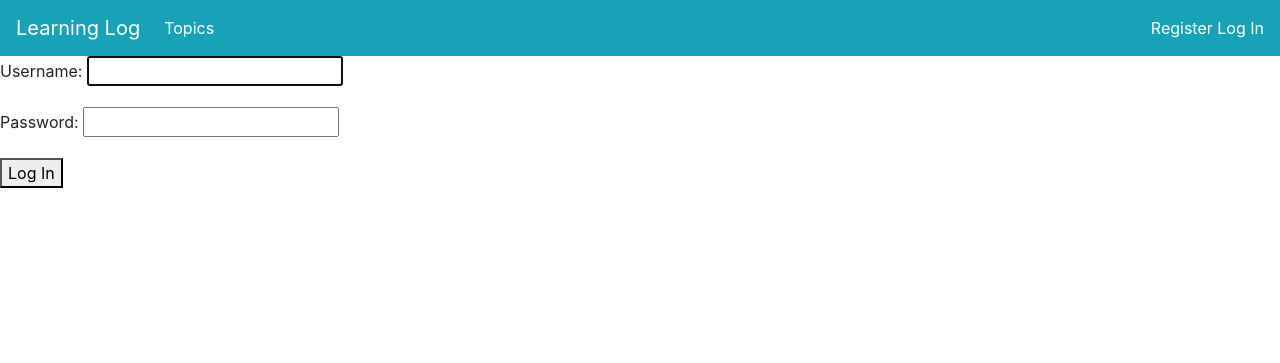
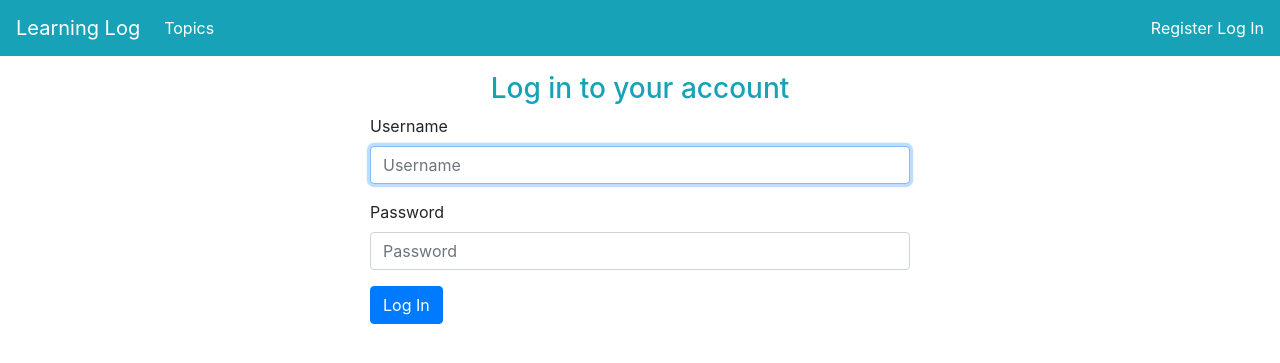
Before and after one commit to Mohammadhussain257/learning_log, a Django app: page /users/login/ in a window 1280 px wide. Shown: the top 363 px of the page. Run offline with Django 3.2, Linux system fonts and the light colour scheme; some libraries are stand-ins or nearby versions.

Commit message:
styling login page

```diff
--- a/templates/registration/login.html
+++ b/templates/registration/login.html
@@ -1,14 +1,23 @@
 {% extends 'base.html' %}
+{% load bootstrap4 %}
 
 {% block content %}
-    {% if form.errors %}
-        <p>Your username and password didn't mathc. Please try again</p>
-    {% endif %}
-    <form method="post" action="{% url 'users:login' %}">
-        {% csrf_token %}
-        {{ form.as_p }}
-    <button name="submit">Log In</button>
-    <input type="hidden" name="next"
-    value="{% url 'learning_logs:index' %}"/>
-    </form>
+    <div class="container mt-3">
+    <h3 class="text-info text-center">Log in to your account</h3>
+    <div class="row">
+    <div class="offset-3"></div>
+    <div class="col-6">
+        <form method="post" action="{% url 'users:login' %}" class="form">
+            {% csrf_token %}
+            {% bootstrap_form form %}
+            {% buttons %}
+                <button name="submit" class="btn btn-primary">Log In</button>
+            {% endbuttons %}
+        <input type="hidden" name="next"
+        value="{% url 'learning_logs:index' %}"/>
+        </form>
+    </div>
+    <div class="offset-3"></div>
+    </div>
+    </div>
 {% endblock content %}
```
